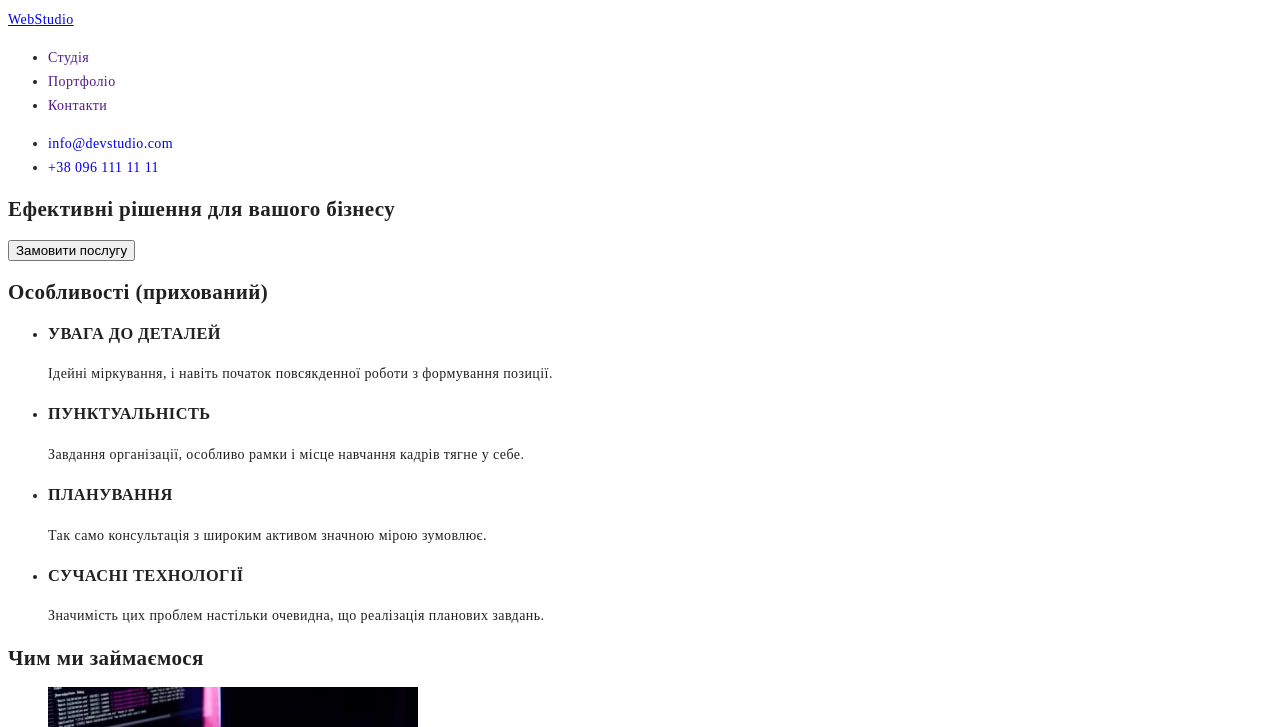
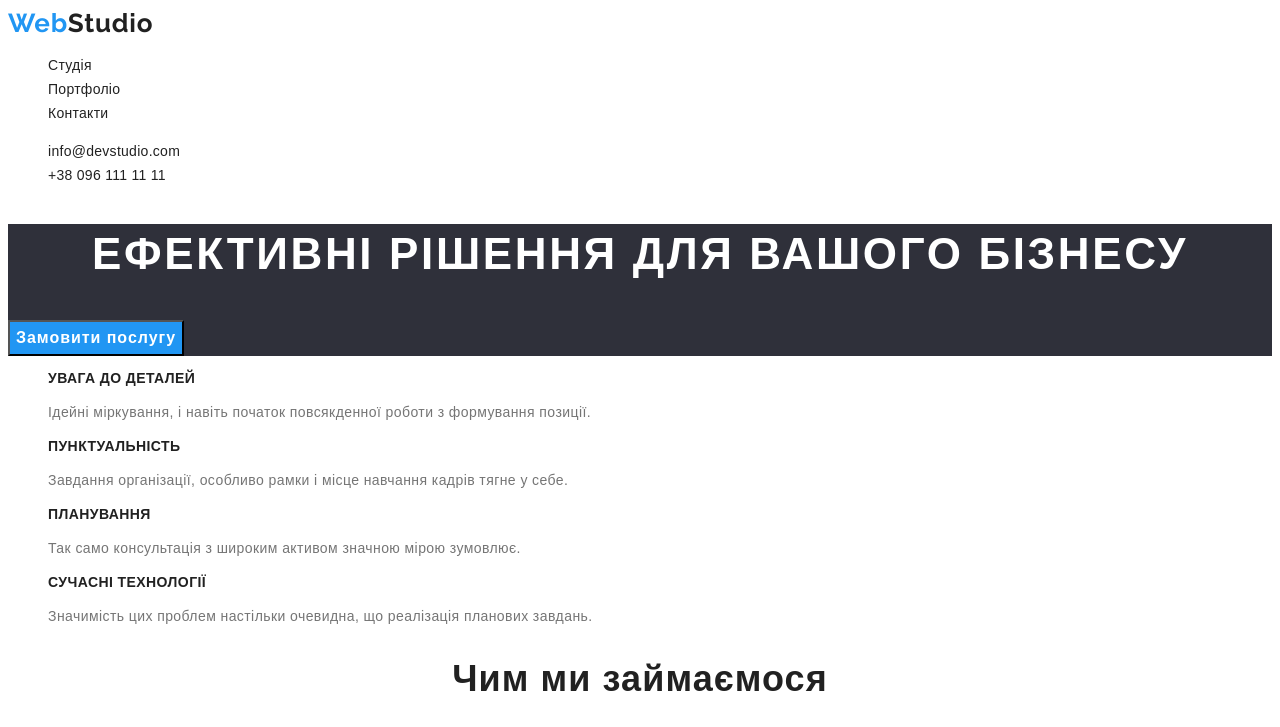
Before and after one commit to Anita-Sheptytska/goit-markup-hw-02, a plain HTML site: page index.html in a window 1280 px wide. Shown: the top 727 px of the page. Drawn offline with Linux system fonts and the light colour scheme.

Commit message:
Update styles.css

```diff
--- a/css/styles.css
+++ b/css/styles.css
@@ -1,32 +1,186 @@
-/* цвет подзаголовков #212121; */
-/* цвет текста #757575; */
-/* підвал rgba(255, 255, 255, 0.6) адреса #FFFFFF; */
-/* веб студіо #2196F3   #000000 */
-/* навігація #2196F3 #212121
- пошта #2196F3  тел #757575*/
- /* імена #212121 посади #757575 */
- /* колір фону наша команда #F5F4FA */
-
 :root {
     /*Fonts*/
+    --main-font: Roboto;
+    --secondary-font: Raleway;
 
     /*Text colors*/
     --main-txt-cl: #212121;
+    --accent-txt-cl: #2196F3;
+    --light-txt-cl: #FFFFFF;
+    --dark-txt-cl: #757575;
 
     /*Background colors*/
+    --accent-bg-cl: #2196F3;
+    --main-bg-cl: #2F303A;
+
     /*Others*/
-
 }
 
 .page {
-    line-height: 24px;
+    font-family:var(--main-font) ;
+    line-height: calc(24 / 14);
     letter-spacing: 0.03em;
     color: var(--main-txt-cl);
     font-size: 14px;
-
-
+    font-family: sans-serif;
 }
 
 .link {
     text-decoration: none;
+    color: currentColor;
 }
+
+.list {
+    list-style: none;
+}
+
+.link-logo {
+    color: currentColor;
+    font-family: var(--secondary-font);
+    font-weight: 700;
+    font-size: 26px;
+    line-height: calc(31 / 26);
+    letter-spacing: 0.03em;
+    text-decoration: none;
+
+}
+
+.logo-web {
+    color: var(--accent-txt-cl);
+}
+
+/*Header*/
+
+.header .link {
+    font-weight: 500;
+    font-size: 14px;
+    line-height: calc(16 / 14);
+    letter-spacing: 0.02em;
+    color: var(--main-txt-cl);
+}
+
+.header .link:hover,
+.header .link:focus {
+    color: var(--accent-txt-cl);
+}
+
+/*Hero*/
+
+.hero .btn {
+    font-family: inherit;
+    font-weight: 700;
+    font-size: 16px;
+    line-height: calc(30 / 16);
+    display: flex;
+    align-items: center;
+    text-align: center;
+    letter-spacing: 0.06em;
+    color: var(--light-txt-cl);
+    cursor: pointer;
+    background-color: var(--accent-bg-cl);
+}
+
+.hero {
+    background-color: var(--main-bg-cl);
+}
+
+.hero-title {
+    font-weight: 900;
+    font-size: 44px;
+    line-height: calc(60 / 44);
+    text-align: center;
+    letter-spacing: 0.06em;
+    text-transform: uppercase;
+    color: var(--light-txt-cl);
+}
+
+/*Особливості*/
+
+.visually-hidden {
+    position: absolute;
+    width: 1px;
+    height: 1px;
+    margin: -1px;
+    border: 0;
+    padding: 0;
+    white-space: nowrap;
+    clip-path: inset(100%);
+    clip: rect(0 0 0 0);
+    overflow: hidden;
+}
+
+.features-title {
+    font-weight: 700;
+    font-size: 14px;
+    line-height: calc(16 / 14);
+    letter-spacing: 0.03em;
+    text-transform: uppercase;
+}
+
+.features-subtitle {
+    font-size: 14px;
+    line-height: calc(24 / 14);
+    letter-spacing: 0.03em;
+    color: var(--dark-txt-cl)
+}
+
+/*Чим ми займаємось*/
+
+.projects-title,
+.team-title {
+    font-weight: 700;
+    font-size: 36px;
+    line-height: calc(42 / 36);
+    text-align: center;
+    letter-spacing: 0.03em;
+}
+
+/*Наша команда*/
+
+.team-partner {
+    font-weight: 500;
+    font-size: 16px;
+    line-height: calc(19 / 16);
+    text-align: center;
+    letter-spacing: 0.03em;
+}
+
+.team-work {
+    font-size: 16px;
+    line-height: calc(19 / 16);
+    text-align: center;
+    letter-spacing: 0.03em;
+    color: var(--dark-txt-cl);
+}
+
+/* Footer*/
+
+.footer {
+    background-color: var(--main-bg-cl);
+}
+
+.logo-studio {
+    color: var(--light-txt-cl);
+}
+
+.address {
+    font-style: normal;
+}
+.address-location {
+    font-size: 14px;
+    line-height: calc(24 / 14);
+    letter-spacing: 0.03em;
+    color: var(--light-txt-cl);
+}
+
+.address-list {
+    font-size: 14px;
+    line-height: calc(24 / 14);
+    letter-spacing: 0.03em;
+    color: rgba(255, 255, 255, 0.6);
+}
+
+.footer .link:hover,
+.footer .link:focus {
+    color: var(--accent-txt-cl);
+}
```
